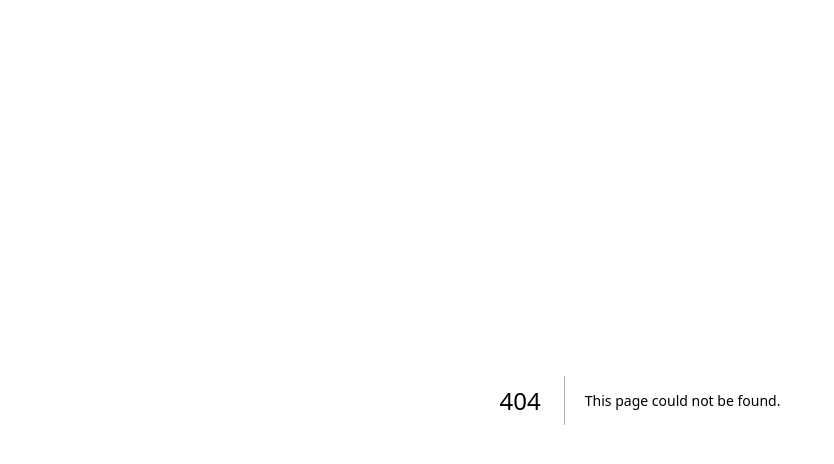
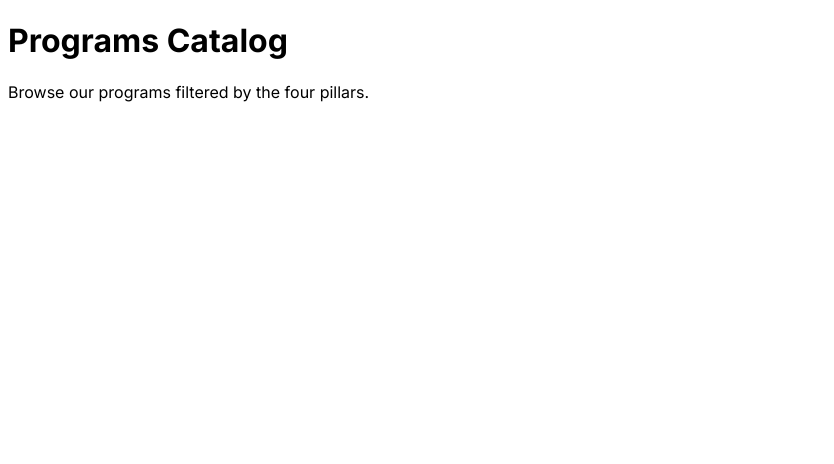
Before and after one commit to moseslovesemail/free-the-brave-app, a Next.js app: page /programs in a window 1280 px wide. Before the commit this address had no page. Shown: the top 464 px of the page, without its empty margins (0-834 px from the left). Built offline with nearby package versions, Linux system fonts and the light colour scheme.

Commit message:
feat: add programs catalog page

```diff
--- /dev/null
+++ b/app/programs/page.tsx
@@ -0,0 +1,8 @@
+export default function Page() {
+  return (
+    <main className="p-8">
+      <h1 className="text-2xl font-bold mb-4">Programs Catalog</h1>
+      <p>Browse our programs filtered by the four pillars.</p>
+    </main>
+  );
+}
```
